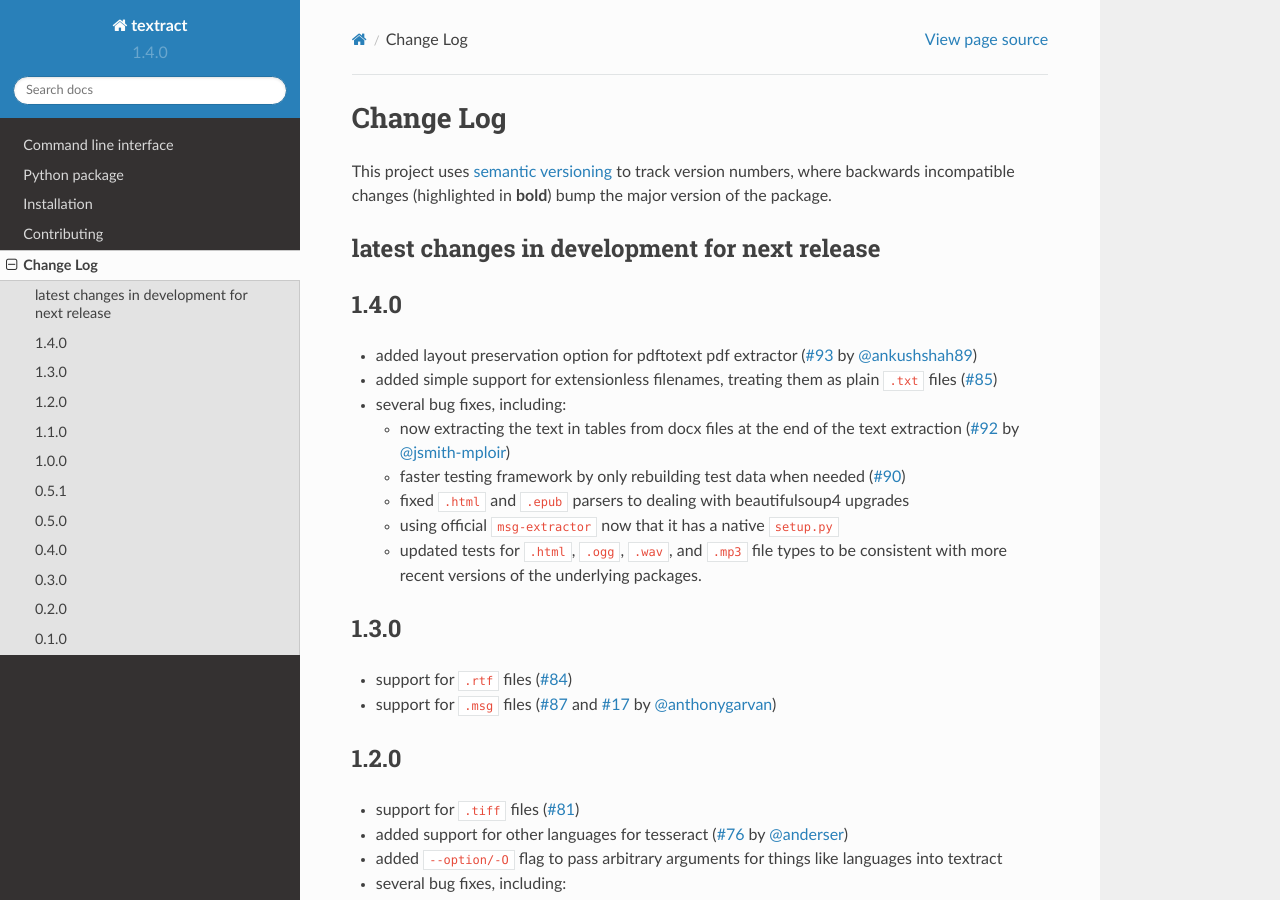
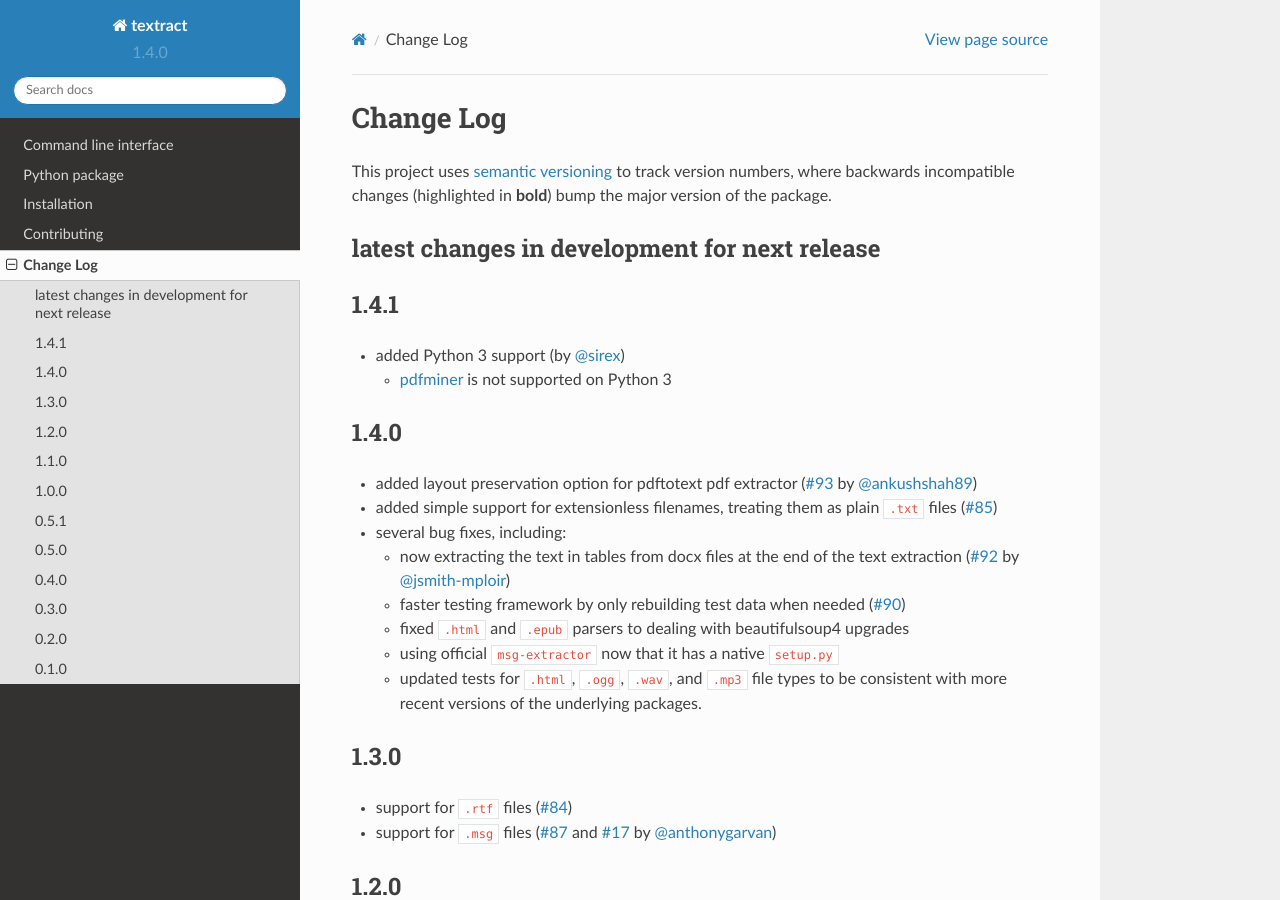
Before and after one commit to deanmalmgren/textract, a Sphinx documentation site: the page built from docs/changelog.rst, in a window 1280 px wide and 900 px high. Built offline with Sphinx 7.4.7 and the Read the Docs theme 2.0.0, drawn with Linux system fonts in a browser that asks for light colours.

Commit message:
Update changelog for Python support

```diff
--- a/docs/changelog.rst
+++ b/docs/changelog.rst
@@ -10,6 +10,14 @@
 ----------------------------------------------
 
 .. THANKS FOR CONTRIBUTING; MENTION WHAT YOU DID IN THIS SECTION HERE!
+
+1.4.1
+-----
+
+* added Python 3 support (by `@sirex`_)
+
+  * pdfminer_ is not supported on Python 3
+
 
 1.4.0
 -----
@@ -202,6 +210,9 @@
 * Initial release, support for ``.docx`` and ``.pptx``
 
 
+.. _pdfminer: https://github.com/euske/pdfminer
+
+
 .. list of contributors that are linked to above. putting links here
    to make the text above relatively clean
 
@@ -217,6 +228,7 @@
 .. _@levivm: https://github.com/levivm
 .. _@pudo: https://github.com/pudo
 .. _@ShawnMilo: https://github.com/ShawnMilo
+.. _@sirex: https://github.com/sirex
 
 
 .. list of issues that have been resolved. putting links here to make
```
